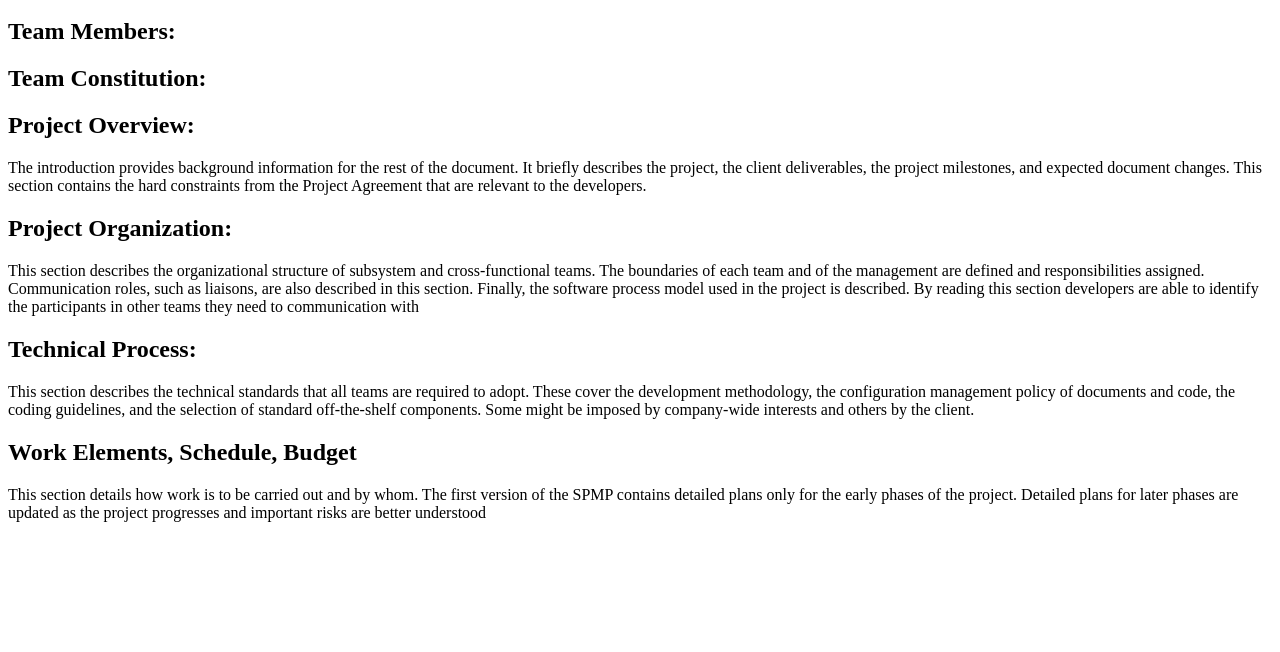
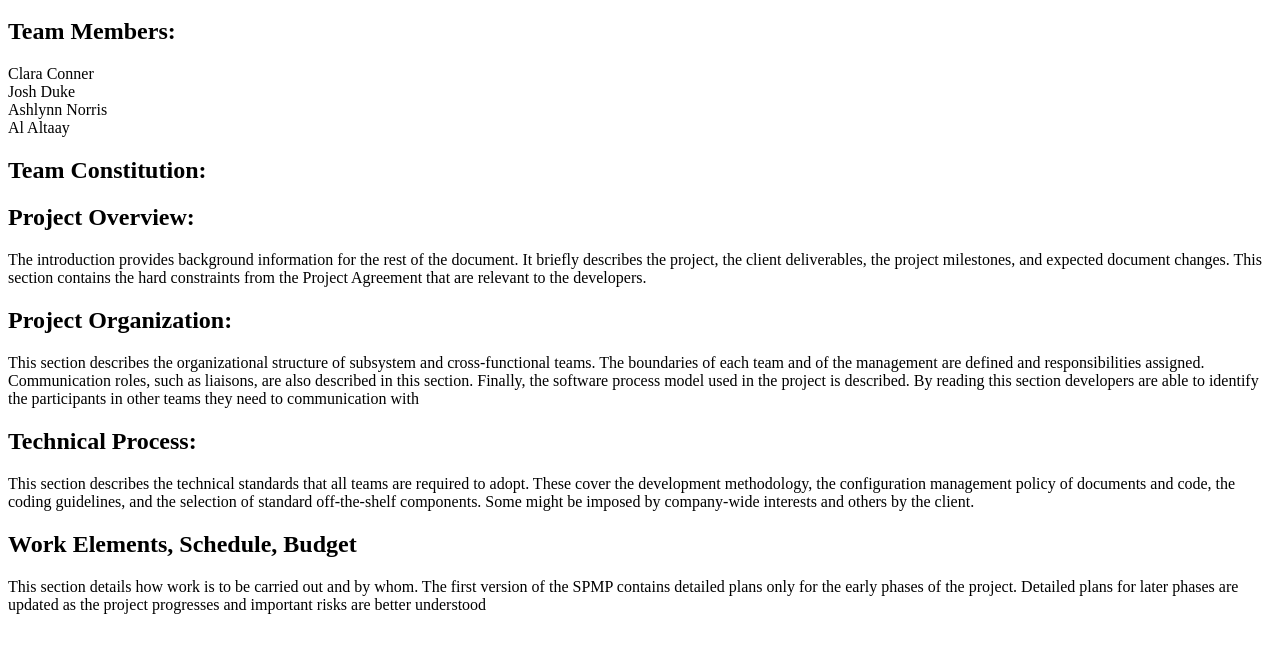
Before and after one commit to ClaraConner/requirementsteam, a plain HTML site: page index.html in a window 1280 px wide. Shown: the part 48-700 px from the top of the page. Drawn offline with Linux system fonts and the light colour scheme.

Commit message:
Update index.html
Updated Team Member Category with member names. - JD 02.14.2024

```diff
--- a/index.html
+++ b/index.html
@@ -7,6 +7,10 @@
 <body>
     <h1>Requirements Team</h1>
     <h2>Team Members: </h2>
+    <p>Clara Conner<br>
+    Josh Duke<br>
+    Ashlynn Norris<br>
+    Al Altaay</p>
     <h2>Team Constitution:</h2>
     <h2>Project Overview:</h2>
     <p>The introduction provides background information for the rest of the document. It briefly describes the project, the client deliverables, the project milestones, and expected document changes. This section contains the hard constraints from the Project Agreement that are relevant to the developers.</p>
```
